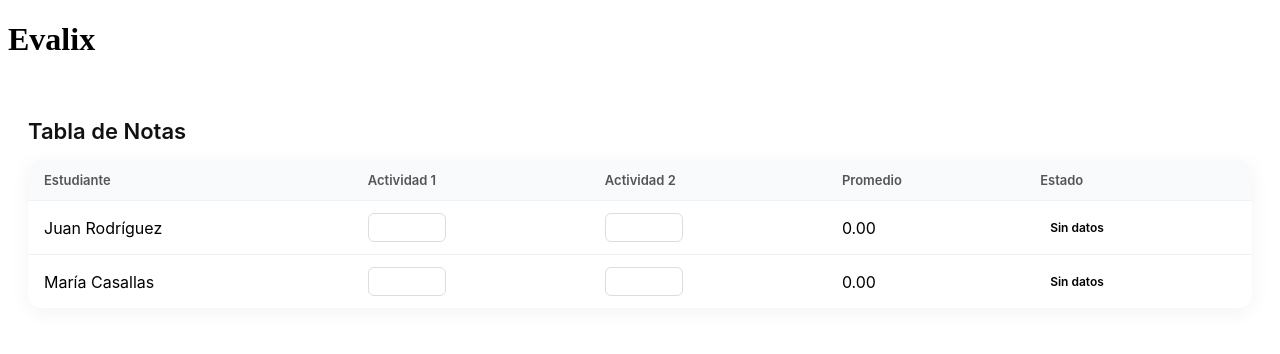
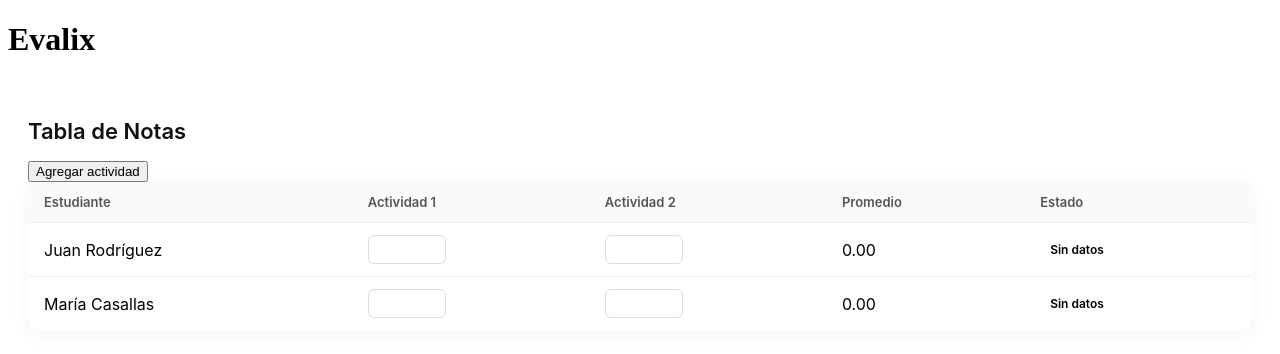
Before and after one commit to Frixix/Evalix, a React (Vite) app: page / in a window 1280 px wide. Shown: the top 354 px of the page. Built offline with nearby package versions, Linux system fonts and the light colour scheme.

Commit message:
Fix : Corrección del promedio y manejo de actividades undefined

```diff
--- a/src/components/TablaNotas.jsx
+++ b/src/components/TablaNotas.jsx
@@ -4,12 +4,15 @@ import "../styles/tabla.css";
 
 function TablaNotas() {
   // ================================
-  // CONFIGURACIÓN
+  // CONFIGURACIÓN GLOBAL (DOCENTE)
   // ================================
-  const escala = {
+  const config = {
+    escala: {
       min: 0,
       max: 5,
       step: 0.1
+    },
+    redondeo: 2
   };
 
   // ================================
@@ -17,57 +20,64 @@ function TablaNotas() {
   // ================================
   const [estudiantes, setEstudiantes] = useState(estudiantesMock);
 
+  const [actividades, setActividades] = useState([
+    {
+      id: 1,
+      nombre: "Actividad 1",
+      fechaCreacion: new Date().toISOString()
+    },
+    {
+      id: 2,
+      nombre: "Actividad 2",
+      fechaCreacion: new Date().toISOString()
+    }
+  ]);
+
   // ================================
-  // FUNCIONES AUXILIARES
+  // PROMEDIO CORREGIDO
   // ================================
+    const calcularPromedio = (notas, actividades = []) => {
+    let suma = 0;
 
-  // Calcula promedio de un objeto de notas
-  const calcularPromedio = (notas) => {
-    const valores = Object.values(notas)
-      .map((n) => Number(n))
-      .filter((n) => !isNaN(n));
+    actividades.forEach((act) => {
+      const valor = Number(notas?.[act.id]);
 
-    if (valores.length === 0) return 0;
+      if (!isNaN(valor)) {
+        suma += valor;
+      }
+    });
 
-    const suma = valores.reduce((acc, n) => acc + n, 0);
-    return suma / valores.length;
+    const total = actividades.length;
+
+    if (total === 0) return 0;
+
+    return suma / total;
   };
 
-  // Determina el estado visual del estudiante
+  // ================================
+  // ESTADO VISUAL
+  // ================================
   const obtenerEstado = (promedio, notas) => {
     const valores = Object.values(notas).filter((n) => n !== "");
 
     if (valores.length === 0) {
-      return {
-        texto: "Sin datos",
-        clase: "estado-neutral"
-      };
+      return { texto: "Sin datos", clase: "estado-neutral" };
     }
 
     if (promedio < 3) {
-      return {
-        texto: "Pierde",
-        clase: "estado-pierde"
-      };
+      return { texto: "Pierde", clase: "estado-pierde" };
     }
 
     if (promedio < 3.5) {
-      return {
-        texto: "Riesgo",
-        clase: "estado-riesgo"
-      };
+      return { texto: "Riesgo", clase: "estado-riesgo" };
     }
 
-    return {
-      texto: "Aprueba",
-      clase: "estado-aprueba"
-    };
+    return { texto: "Aprueba", clase: "estado-aprueba" };
   };
 
   // ================================
-  // ACTUALIZACIÓN DE ESTADO
+  // ACTUALIZAR NOTAS
   // ================================
-
   const actualizarEstado = (id, actividad, valor) => {
     const nuevosEstudiantes = estudiantes.map((est) => {
       if (est.id === id) {
@@ -79,14 +89,12 @@ function TablaNotas() {
           }
         };
       }
-
       return est;
     });
 
     setEstudiantes(nuevosEstudiantes);
   };
 
-  // Manejo de cambios en inputs
   const handleNotaChange = (id, actividad, valor) => {
     if (valor === "") {
       actualizarEstado(id, actividad, "");
@@ -97,9 +105,38 @@ function TablaNotas() {
 
     if (isNaN(numero)) return;
 
-    if (numero < escala.min || numero > escala.max) return;
+    if (
+      numero < config.escala.min ||
+      numero > config.escala.max
+    )
+      return;
 
     actualizarEstado(id, actividad, numero);
+  };
+
+  // ================================
+  // AGREGAR ACTIVIDAD
+  // ================================
+  const agregarActividad = () => {
+    const nuevaActividad = {
+      id: Date.now(),
+      nombre: `Actividad ${actividades.length + 1}`,
+      fechaCreacion: new Date().toISOString()
+    };
+
+    setActividades([...actividades, nuevaActividad]);
+
+    const estudiantesActualizados = estudiantes.map((est) => {
+      return {
+        ...est,
+        notas: {
+          ...est.notas,
+          [nuevaActividad.id]: ""
+        }
+      };
+    });
+
+    setEstudiantes(estudiantesActualizados);
   };
 
   // ================================
@@ -109,12 +146,20 @@ function TablaNotas() {
     <div className="tabla-container">
       <h2 className="tabla-titulo">Tabla de Notas</h2>
 
+      {/* BOTÓN */}
+      <button onClick={agregarActividad}>
+        Agregar actividad
+      </button>
+
       <table className="tabla">
         <thead>
           <tr>
             <th>Estudiante</th>
-            <th>Actividad 1</th>
-            <th>Actividad 2</th>
+
+            {actividades.map((act) => (
+              <th key={act.id}>{act.nombre}</th>
+            ))}
+
             <th>Promedio</th>
             <th>Estado</th>
           </tr>
@@ -122,55 +167,34 @@ function TablaNotas() {
 
         <tbody>
           {estudiantes.map((est) => {
-            // ================================
-            // VARIABLES DE CADA FILA
-            // ================================
-
-            const promedio = calcularPromedio(est.notas);
-
+            const promedio = calcularPromedio(est.notas, actividades);
             const estado = obtenerEstado(promedio, est.notas);
 
             return (
               <tr key={est.id}>
                 <td>{est.nombre}</td>
 
-                <td>
+                {actividades.map((act) => (
+                  <td key={act.id}>
                     <input
                       className="input-nota"
                       type="number"
-                    min={escala.min}
-                    max={escala.max}
-                    step={escala.step}
-                    value={est.notas.actividad1}
+                      min={config.escala.min}
+                      max={config.escala.max}
+                      step={config.escala.step}
+                      value={est.notas[act.id] || ""}
                       onChange={(e) =>
                         handleNotaChange(
                           est.id,
-                        "actividad1",
+                          act.id,
                           e.target.value
                         )
                       }
                     />
                   </td>
+                ))}
 
-                <td>
-                  <input
-                    className="input-nota"
-                    type="number"
-                    min={escala.min}
-                    max={escala.max}
-                    step={escala.step}
-                    value={est.notas.actividad2}
-                    onChange={(e) =>
-                      handleNotaChange(
-                        est.id,
-                        "actividad2",
-                        e.target.value
-                      )
-                    }
-                  />
-                </td>
-
-                <td>{promedio.toFixed(2)}</td>
+                <td>{promedio.toFixed(config.redondeo)}</td>
 
                 <td>
                   <span className={`badge ${estado.clase}`}>
```
Lines whose indentation alone changed are shown as unchanged.
